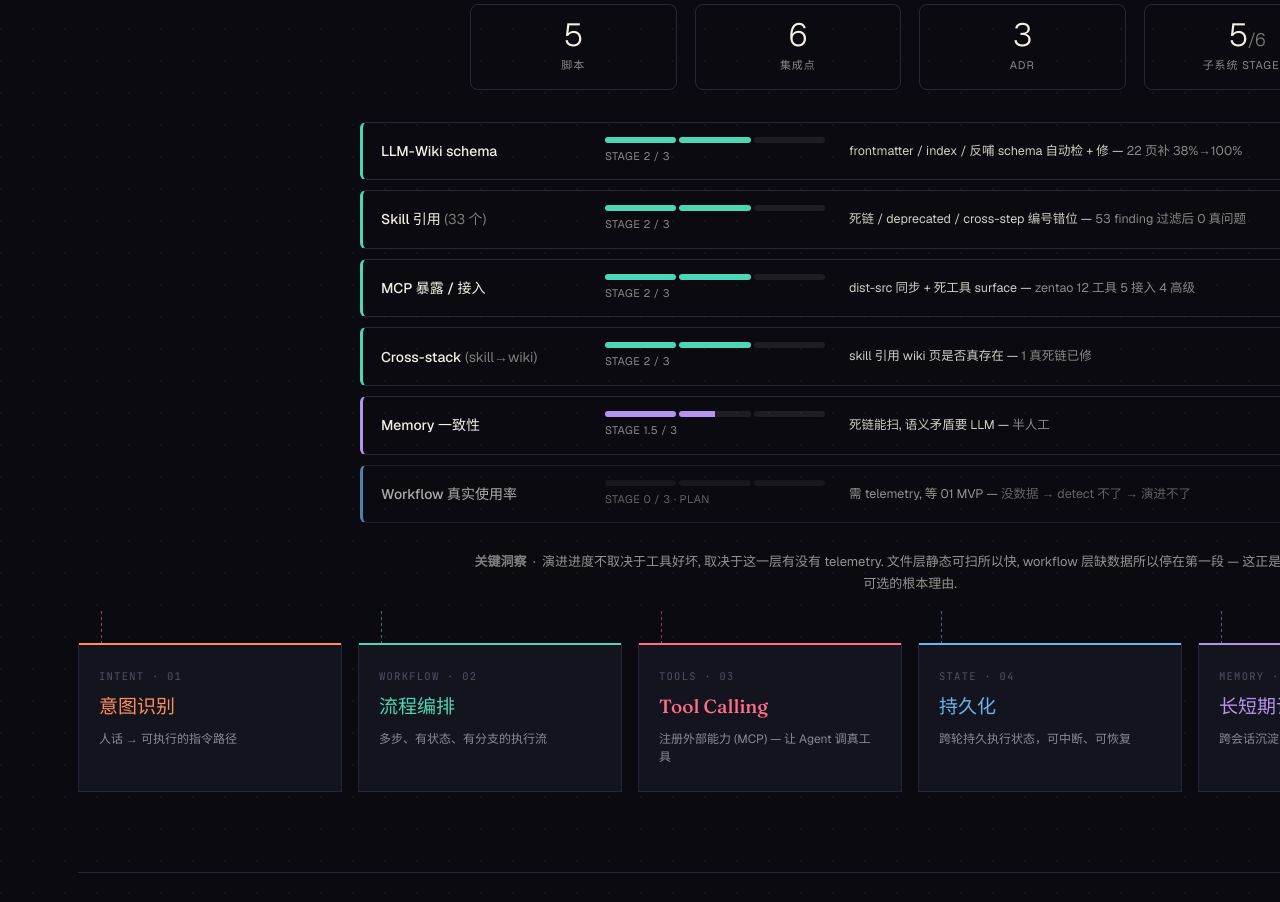
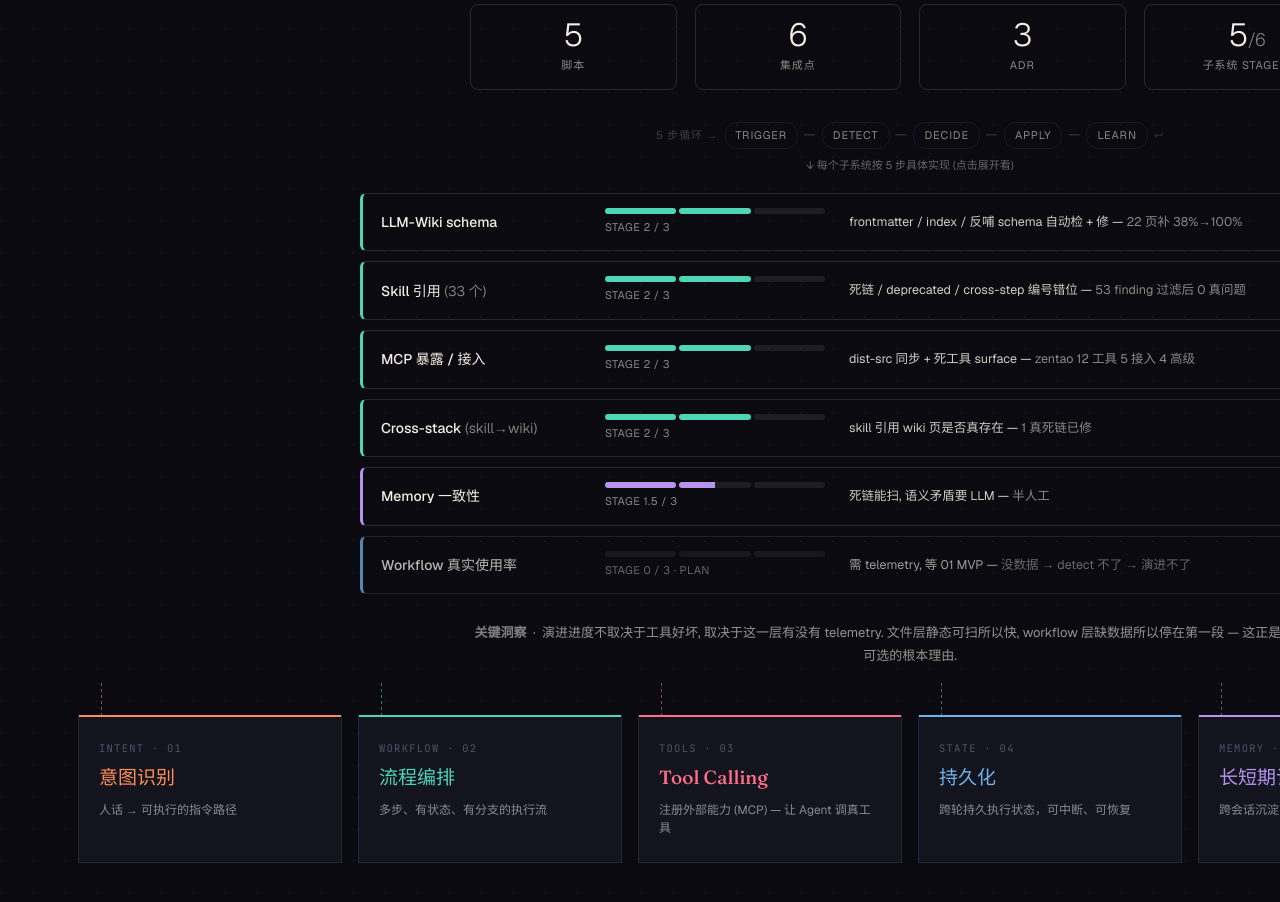
Before and after one commit to CassandraCat/CassandraCat.github.io, a website: page quartz/static/posts/ai/ai-business-map/index.html in a window 1280 px wide. Shown: the part 4420-5322 px from the top of the page. Drawn offline with nearby package versions, Linux system fonts and the light colour scheme.

Commit message:
feat: 自我演进区块加 5 步循环展开 (渐进披露)
之前每行只有一句话, 看不出 '5 步循环具体怎么落到每个子系统'.

新设计:
- 顶部加 5 步循环 horizontal flow chip 图示 (Trigger → Detect → Decide → Apply → Learn ↩)
- 6 子系统行用 <details> 包起来, 默认折叠看简洁版
- 点击展开看 5 步详情, 每步一个 column 写当前实现:
  * TRIGGER: 怎么触发的 (lint 月度 / resume / ingest / 阈值)
  * DETECT: 用哪个脚本扫什么
  * DECIDE: 怎么 verify (LLM 严格 / 半人工)
  * APPLY: auto / 半自动 / 人工
  * LEARN: 怎么沉淀 (ADR 召回 / IGNORE list 累积)
- 每步染色: ok 绿 / partial 紫 / blocked 蓝(workflow)
- workflow 行展开看到 5 步全 ❌, 解释 blocker 是 telemetry

读者点开任一行, 能 5 秒看清这个子系统的演进具体在做什么.

```diff
--- a/quartz/static/posts/ai/ai-business-map/index.html
+++ b/quartz/static/posts/ai/ai-business-map/index.html
@@ -858,86 +858,158 @@
     </div>
   </div>
 
-  <!-- 6 子系统 - 紧凑 progress bar -->
-  <div style="max-width:1100px; margin:32px auto 0; display:flex; flex-direction:column; gap:10px;">
+  <!-- 5 步循环 horizontal flow visualization -->
+  <div style="max-width:1100px; margin:32px auto 0;">
+    <div style="display:flex; align-items:center; justify-content:center; gap:6px; font-size:11px; opacity:0.55; letter-spacing:0.08em; margin-bottom:8px">
+      <span style="opacity:0.4">5 步循环 →</span>
+      <span style="padding:4px 10px; border:1px solid var(--border); border-radius:12px">TRIGGER</span>
+      <span style="opacity:0.3">━</span>
+      <span style="padding:4px 10px; border:1px solid var(--border); border-radius:12px">DETECT</span>
+      <span style="opacity:0.3">━</span>
+      <span style="padding:4px 10px; border:1px solid var(--border); border-radius:12px">DECIDE</span>
+      <span style="opacity:0.3">━</span>
+      <span style="padding:4px 10px; border:1px solid var(--border); border-radius:12px">APPLY</span>
+      <span style="opacity:0.3">━</span>
+      <span style="padding:4px 10px; border:1px solid var(--border); border-radius:12px">LEARN</span>
+      <span style="opacity:0.3">↩</span>
+    </div>
+    <div style="text-align:center; font-size:11px; opacity:0.4; margin-bottom:18px">↓ 每个子系统按 5 步具体实现 (点击展开看)</div>
+  </div>
 
-    <div style="display:grid; grid-template-columns: 200px 220px 1fr; gap:24px; align-items:center; padding:14px 18px; border:1px solid var(--border); border-left:3px solid #4dd6b6; border-radius:6px;">
-      <div style="font-size:14px; font-weight:500">LLM-Wiki schema</div>
-      <div>
-        <div style="display:flex; gap:3px; align-items:center">
-          <span style="flex:1; height:6px; background:#4dd6b6; border-radius:3px"></span>
-          <span style="flex:1; height:6px; background:#4dd6b6; border-radius:3px"></span>
-          <span style="flex:1; height:6px; background:rgba(255,255,255,0.08); border-radius:3px"></span>
+  <!-- 6 子系统 - 默认折叠, 点开看 5 步详情 -->
+  <style>
+    .evo-row { padding:14px 18px; border:1px solid var(--border); border-radius:6px; }
+    .evo-row[open] { padding-bottom:8px; }
+    .evo-row summary { list-style:none; cursor:pointer; display:grid; grid-template-columns: 200px 220px 1fr 20px; gap:24px; align-items:center; }
+    .evo-row summary::-webkit-details-marker { display:none; }
+    .evo-row summary::after { content:'▾'; opacity:0.35; transition:transform 0.2s; font-size:11px; }
+    .evo-row[open] summary::after { transform:rotate(180deg); }
+    .evo-name { font-size:14px; font-weight:500 }
+    .evo-name-sub { opacity:0.5; font-weight:400 }
+    .evo-bar-wrap { /* 中列 */ }
+    .evo-bar { display:flex; gap:3px; align-items:center }
+    .evo-bar > span { flex:1; height:6px; border-radius:3px }
+    .evo-stage-label { font-size:11px; opacity:0.55; margin-top:5px; letter-spacing:0.04em }
+    .evo-summary { font-size:12.5px; opacity:0.85; line-height:1.5 }
+    .evo-detail { margin-top:14px; padding:14px 0 6px 0; border-top:1px dashed var(--border); display:grid; grid-template-columns: repeat(5, 1fr); gap:14px; }
+    .evo-step { font-size:11.5px; line-height:1.55 }
+    .evo-step b { display:block; font-size:10px; letter-spacing:0.1em; opacity:0.5; font-weight:600; margin-bottom:4px }
+    .evo-step.ok b { color:#4dd6b6 }
+    .evo-step.partial b { color:#b594f0 }
+    .evo-step.blocked b { color:#6cb4ee; opacity:0.5 }
+    .evo-step span { opacity:0.85 }
+    .evo-step.blocked span { opacity:0.5 }
+  </style>
+
+  <div style="max-width:1100px; margin:0 auto; display:flex; flex-direction:column; gap:10px;">
+
+    <details class="evo-row" style="border-left:3px solid #4dd6b6">
+      <summary>
+        <div class="evo-name">LLM-Wiki schema</div>
+        <div class="evo-bar-wrap">
+          <div class="evo-bar"><span style="background:#4dd6b6"></span><span style="background:#4dd6b6"></span><span style="background:rgba(255,255,255,0.08)"></span></div>
+          <div class="evo-stage-label">STAGE 2 / 3</div>
         </div>
-        <div style="font-size:11px; opacity:0.55; margin-top:5px; letter-spacing:0.04em">STAGE 2 / 3</div>
+        <div class="evo-summary">frontmatter / index / 反哺 schema 自动检 + 修 — <span style="opacity:0.65">22 页补 38%→100%</span></div>
+      </summary>
+      <div class="evo-detail">
+        <div class="evo-step ok"><b>TRIGGER</b><span>lint 月度 (≥30 天) · resume Step 6.5.7 (晨间) · ingest Step 8 · wrap-up Phase 5 · 月初 day1 起 baseline</span></div>
+        <div class="evo-step ok"><b>DETECT</b><span>3 脚本: wiki-fix-frontmatter (5 字段) · wiki-index-coverage (页外漂移) · wiki-feedback-trace (反哺 4 路径连通)</span></div>
+        <div class="evo-step ok"><b>DECIDE</b><span>单 LLM 严格 verify, 0 误报 (替代双 agent cross-verify)</span></div>
+        <div class="evo-step ok"><b>APPLY</b><span>frontmatter --apply 全自动补; index 半自动 (人决归属哪个 section)</span></div>
+        <div class="evo-step ok"><b>LEARN</b><span>0005 ADR 强制召回 (lint Step 0 必读 0004+0005); 实测后回写量化指标</span></div>
       </div>
-      <div style="font-size:12.5px; opacity:0.85; line-height:1.5">frontmatter / index / 反哺 schema 自动检 + 修 — <span style="opacity:0.65">22 页补 38%→100%</span></div>
-    </div>
+    </details>
 
-    <div style="display:grid; grid-template-columns: 200px 220px 1fr; gap:24px; align-items:center; padding:14px 18px; border:1px solid var(--border); border-left:3px solid #4dd6b6; border-radius:6px;">
-      <div style="font-size:14px; font-weight:500">Skill 引用 <span style="opacity:0.5; font-weight:400">(33 个)</span></div>
-      <div>
-        <div style="display:flex; gap:3px; align-items:center">
-          <span style="flex:1; height:6px; background:#4dd6b6; border-radius:3px"></span>
-          <span style="flex:1; height:6px; background:#4dd6b6; border-radius:3px"></span>
-          <span style="flex:1; height:6px; background:rgba(255,255,255,0.08); border-radius:3px"></span>
+    <details class="evo-row" style="border-left:3px solid #4dd6b6">
+      <summary>
+        <div class="evo-name">Skill 引用 <span class="evo-name-sub">(33 个)</span></div>
+        <div class="evo-bar-wrap">
+          <div class="evo-bar"><span style="background:#4dd6b6"></span><span style="background:#4dd6b6"></span><span style="background:rgba(255,255,255,0.08)"></span></div>
+          <div class="evo-stage-label">STAGE 2 / 3</div>
         </div>
-        <div style="font-size:11px; opacity:0.55; margin-top:5px; letter-spacing:0.04em">STAGE 2 / 3</div>
+        <div class="evo-summary">死链 / deprecated / cross-step 编号错位 — <span style="opacity:0.65">53 finding 过滤后 0 真问题</span></div>
+      </summary>
+      <div class="evo-detail">
+        <div class="evo-step ok"><b>TRIGGER</b><span>跟 lint 同步, 月度跑 cc-stack-coverage.py --only=skill</span></div>
+        <div class="evo-step ok"><b>DETECT</b><span>cc-stack-coverage.py: 死链 (/X 引但 X 不存) · deprecated 引用 · cross-step (/B step 6 但 B 没) · orphan</span></div>
+        <div class="evo-step ok"><b>DECIDE</b><span>单 LLM verify; 加 IGNORE list (built-in 命令 / 模板占位符) 后 53→0 真问题</span></div>
+        <div class="evo-step ok"><b>APPLY</b><span>死链改 link/删; deprecated 替换; step 编号同步; 已修 study Step 3.7-3.8 / bug 加 close confirm</span></div>
+        <div class="evo-step ok"><b>LEARN</b><span>IGNORE list 累积; 元学习: 脚本 ~95% 误报 vs agent ~30% — 互补</span></div>
       </div>
-      <div style="font-size:12.5px; opacity:0.85; line-height:1.5">死链 / deprecated / cross-step 编号错位 — <span style="opacity:0.65">53 finding 过滤后 0 真问题</span></div>
-    </div>
+    </details>
 
-    <div style="display:grid; grid-template-columns: 200px 220px 1fr; gap:24px; align-items:center; padding:14px 18px; border:1px solid var(--border); border-left:3px solid #4dd6b6; border-radius:6px;">
-      <div style="font-size:14px; font-weight:500">MCP 暴露 / 接入</div>
-      <div>
-        <div style="display:flex; gap:3px; align-items:center">
-          <span style="flex:1; height:6px; background:#4dd6b6; border-radius:3px"></span>
-          <span style="flex:1; height:6px; background:#4dd6b6; border-radius:3px"></span>
-          <span style="flex:1; height:6px; background:rgba(255,255,255,0.08); border-radius:3px"></span>
+    <details class="evo-row" style="border-left:3px solid #4dd6b6">
+      <summary>
+        <div class="evo-name">MCP 暴露 / 接入</div>
+        <div class="evo-bar-wrap">
+          <div class="evo-bar"><span style="background:#4dd6b6"></span><span style="background:#4dd6b6"></span><span style="background:rgba(255,255,255,0.08)"></span></div>
+          <div class="evo-stage-label">STAGE 2 / 3</div>
         </div>
-        <div style="font-size:11px; opacity:0.55; margin-top:5px; letter-spacing:0.04em">STAGE 2 / 3</div>
+        <div class="evo-summary">dist-src 同步 + 死工具 surface — <span style="opacity:0.65">zentao 12 工具 5 接入 4 高级</span></div>
+      </summary>
+      <div class="evo-detail">
+        <div class="evo-step ok"><b>TRIGGER</b><span>跟 lint 同步; 改 src 后 npm run verify 报 dist-stale</span></div>
+        <div class="evo-step ok"><b>DETECT</b><span>cc-stack-coverage.py --only=mcp: dist-src 同步 · skill 调的 mcp__X__Y 是否真暴露 · MCP 暴露但没用的 dead tool</span></div>
+        <div class="evo-step ok"><b>DECIDE</b><span>单 LLM verify; self-written 白名单只检 zentao</span></div>
+        <div class="evo-step ok"><b>APPLY</b><span>dist-stale npm run build (自动 stamp src mtime); 错引用改 tool 名; 死工具记 README 高级用法</span></div>
+        <div class="evo-step ok"><b>LEARN</b><span>zentao README 高级用法节累积 (4 INFO → 显式说明); 写 build-stamp.mjs / verify-build.mjs 兜底</span></div>
       </div>
-      <div style="font-size:12.5px; opacity:0.85; line-height:1.5">dist-src 同步 + 死工具 surface — <span style="opacity:0.65">zentao 12 工具 5 接入 4 高级</span></div>
-    </div>
+    </details>
 
-    <div style="display:grid; grid-template-columns: 200px 220px 1fr; gap:24px; align-items:center; padding:14px 18px; border:1px solid var(--border); border-left:3px solid #4dd6b6; border-radius:6px;">
-      <div style="font-size:14px; font-weight:500">Cross-stack <span style="opacity:0.5; font-weight:400">(skill→wiki)</span></div>
-      <div>
-        <div style="display:flex; gap:3px; align-items:center">
-          <span style="flex:1; height:6px; background:#4dd6b6; border-radius:3px"></span>
-          <span style="flex:1; height:6px; background:#4dd6b6; border-radius:3px"></span>
-          <span style="flex:1; height:6px; background:rgba(255,255,255,0.08); border-radius:3px"></span>
+    <details class="evo-row" style="border-left:3px solid #4dd6b6">
+      <summary>
+        <div class="evo-name">Cross-stack <span class="evo-name-sub">(skill→wiki)</span></div>
+        <div class="evo-bar-wrap">
+          <div class="evo-bar"><span style="background:#4dd6b6"></span><span style="background:#4dd6b6"></span><span style="background:rgba(255,255,255,0.08)"></span></div>
+          <div class="evo-stage-label">STAGE 2 / 3</div>
         </div>
-        <div style="font-size:11px; opacity:0.55; margin-top:5px; letter-spacing:0.04em">STAGE 2 / 3</div>
+        <div class="evo-summary">skill 引用 wiki 页是否真存在 — <span style="opacity:0.65">1 真死链已修</span></div>
+      </summary>
+      <div class="evo-detail">
+        <div class="evo-step ok"><b>TRIGGER</b><span>跟 lint 同步</span></div>
+        <div class="evo-step ok"><b>DETECT</b><span>cc-stack-coverage.py --only=cross: skill 文档里 [[Topics/X]] [[Solutions/Y]] 引用的 wiki 页存不存在</span></div>
+        <div class="evo-step ok"><b>DECIDE</b><span>LLM verify; 模板占位符 (X/Y/&lt;x&gt;) 加 IGNORE 后只剩真问题</span></div>
+        <div class="evo-step ok"><b>APPLY</b><span>改 link 到正确页 / 建占位页 / 改成短引用让 obsidian 自动 resolve</span></div>
+        <div class="evo-step ok"><b>LEARN</b><span>这次修 promote.md → Personal-Workflow → 改指 [[0001 反哺章节]]</span></div>
       </div>
-      <div style="font-size:12.5px; opacity:0.85; line-height:1.5">skill 引用 wiki 页是否真存在 — <span style="opacity:0.65">1 真死链已修</span></div>
-    </div>
+    </details>
 
-    <div style="display:grid; grid-template-columns: 200px 220px 1fr; gap:24px; align-items:center; padding:14px 18px; border:1px solid var(--border); border-left:3px solid #b594f0; border-radius:6px;">
-      <div style="font-size:14px; font-weight:500">Memory 一致性</div>
-      <div>
-        <div style="display:flex; gap:3px; align-items:center">
-          <span style="flex:1; height:6px; background:#b594f0; border-radius:3px"></span>
-          <span style="flex:1; height:6px; background:linear-gradient(to right, #b594f0 50%, rgba(255,255,255,0.08) 50%); border-radius:3px"></span>
-          <span style="flex:1; height:6px; background:rgba(255,255,255,0.08); border-radius:3px"></span>
+    <details class="evo-row" style="border-left:3px solid #b594f0">
+      <summary>
+        <div class="evo-name">Memory 一致性</div>
+        <div class="evo-bar-wrap">
+          <div class="evo-bar"><span style="background:#b594f0"></span><span style="background:linear-gradient(to right, #b594f0 50%, rgba(255,255,255,0.08) 50%)"></span><span style="background:rgba(255,255,255,0.08)"></span></div>
+          <div class="evo-stage-label">STAGE 1.5 / 3</div>
         </div>
-        <div style="font-size:11px; opacity:0.55; margin-top:5px; letter-spacing:0.04em">STAGE 1.5 / 3</div>
+        <div class="evo-summary">死链能扫, 语义矛盾要 LLM — <span style="opacity:0.65">半人工</span></div>
+      </summary>
+      <div class="evo-detail">
+        <div class="evo-step ok"><b>TRIGGER</b><span>跟 lint 同步</span></div>
+        <div class="evo-step ok"><b>DETECT</b><span>cc-stack-coverage.py --only=memory: 6 memory 文件引用的 ADR / wiki 页 / skill 是否还存在</span></div>
+        <div class="evo-step partial"><b>DECIDE</b><span>deterministic 部分 (死链) 自动通过; <b style="display:inline; font-weight:400; opacity:1">语义矛盾要 LLM 判断 + 用户决</b></span></div>
+        <div class="evo-step partial"><b>APPLY</b><span>死链自动; 语义矛盾人工修 (改 memory 删过期信息)</span></div>
+        <div class="evo-step ok"><b>LEARN</b><span>沿用其他子系统的 0005 ADR 召回机制</span></div>
       </div>
-      <div style="font-size:12.5px; opacity:0.85; line-height:1.5">死链能扫, 语义矛盾要 LLM — <span style="opacity:0.65">半人工</span></div>
-    </div>
+    </details>
 
-    <div style="display:grid; grid-template-columns: 200px 220px 1fr; gap:24px; align-items:center; padding:14px 18px; border:1px solid var(--border); border-left:3px solid #6cb4ee; border-radius:6px; opacity:0.7">
-      <div style="font-size:14px; font-weight:500">Workflow 真实使用率</div>
-      <div>
-        <div style="display:flex; gap:3px; align-items:center">
-          <span style="flex:1; height:6px; background:rgba(255,255,255,0.08); border-radius:3px"></span>
-          <span style="flex:1; height:6px; background:rgba(255,255,255,0.08); border-radius:3px"></span>
-          <span style="flex:1; height:6px; background:rgba(255,255,255,0.08); border-radius:3px"></span>
+    <details class="evo-row" style="border-left:3px solid #6cb4ee; opacity:0.75">
+      <summary>
+        <div class="evo-name">Workflow 真实使用率</div>
+        <div class="evo-bar-wrap">
+          <div class="evo-bar"><span style="background:rgba(255,255,255,0.08)"></span><span style="background:rgba(255,255,255,0.08)"></span><span style="background:rgba(255,255,255,0.08)"></span></div>
+          <div class="evo-stage-label">STAGE 0 / 3 · PLAN</div>
         </div>
-        <div style="font-size:11px; opacity:0.55; margin-top:5px; letter-spacing:0.04em">STAGE 0 / 3 · PLAN</div>
+        <div class="evo-summary">需 telemetry, 等 01 MVP — <span style="opacity:0.65">没数据 → detect 不了 → 演进不了</span></div>
+      </summary>
+      <div class="evo-detail">
+        <div class="evo-step blocked"><b>TRIGGER</b><span>❌ 没 telemetry 触发不了</span></div>
+        <div class="evo-step blocked"><b>DETECT</b><span>❌ 看不见用户实际怎么跑哪条 flow / 哪步用户老跳 / 哪 skill 错率高</span></div>
+        <div class="evo-step blocked"><b>DECIDE</b><span>❌ N/A (没数据可决)</span></div>
+        <div class="evo-step blocked"><b>APPLY</b><span>❌ N/A</span></div>
+        <div class="evo-step blocked"><b>LEARN</b><span>❌ N/A · 解锁条件: 01 MVP (模型网关 + per-user/per-skill/per-flow 看板) 跑通</span></div>
       </div>
-      <div style="font-size:12.5px; opacity:0.85; line-height:1.5">需 telemetry, 等 01 MVP — <span style="opacity:0.65">没数据 → detect 不了 → 演进不了</span></div>
-    </div>
+    </details>
 
   </div>
 
```
